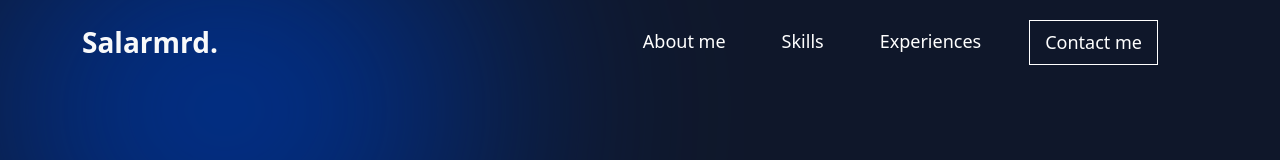
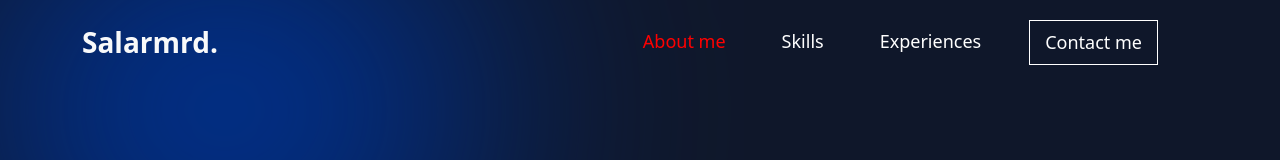
Before and after one commit to Salarmrd/salarmrd, a React (Vite) app: page / in a window 1280 px wide. In both pictures the pointer is over the link "About me". Shown: the top 160 px of the page. Built offline with nearby package versions, Linux system fonts and the light colour scheme.

Commit message:
some styles added to navbar

```diff
--- a/src/components/Navbar.scss
+++ b/src/components/Navbar.scss
@@ -7,8 +7,12 @@
 li {
   font-size: 18px;
   margin-right: 40px;
+
   a {
     color: #fff !important;
+    &:hover {
+      color: #ff0000 !important;
+    }
   }
 }
 .btn {
@@ -17,6 +21,9 @@ li {
   font-size: 18px;
   color: #fff;
   border-radius: 0px;
+  &:hover {
+    color: #ff0000 !important;
+  }
 }
 .navbar-toggler-icon {
   color: white !important;
```
